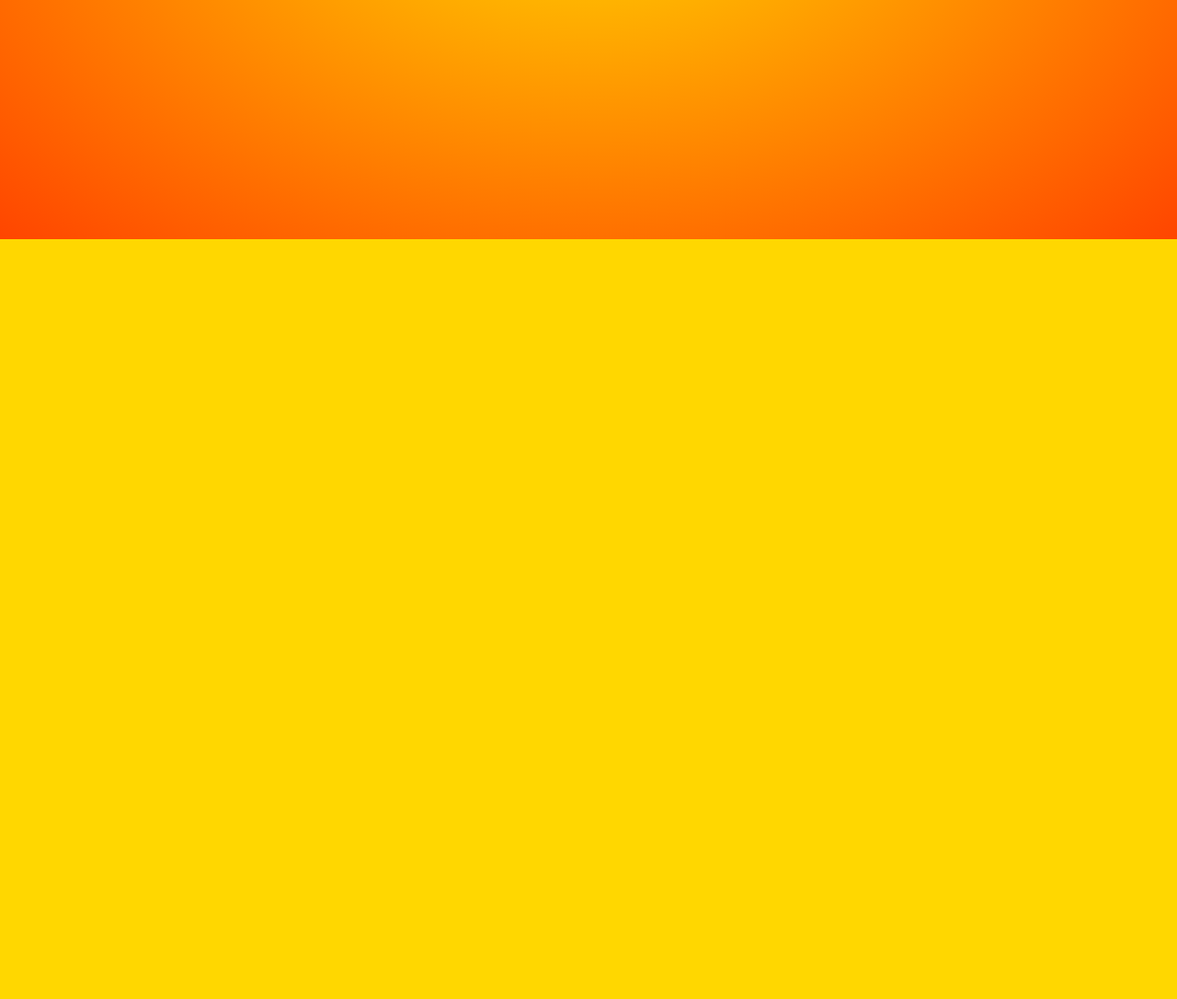
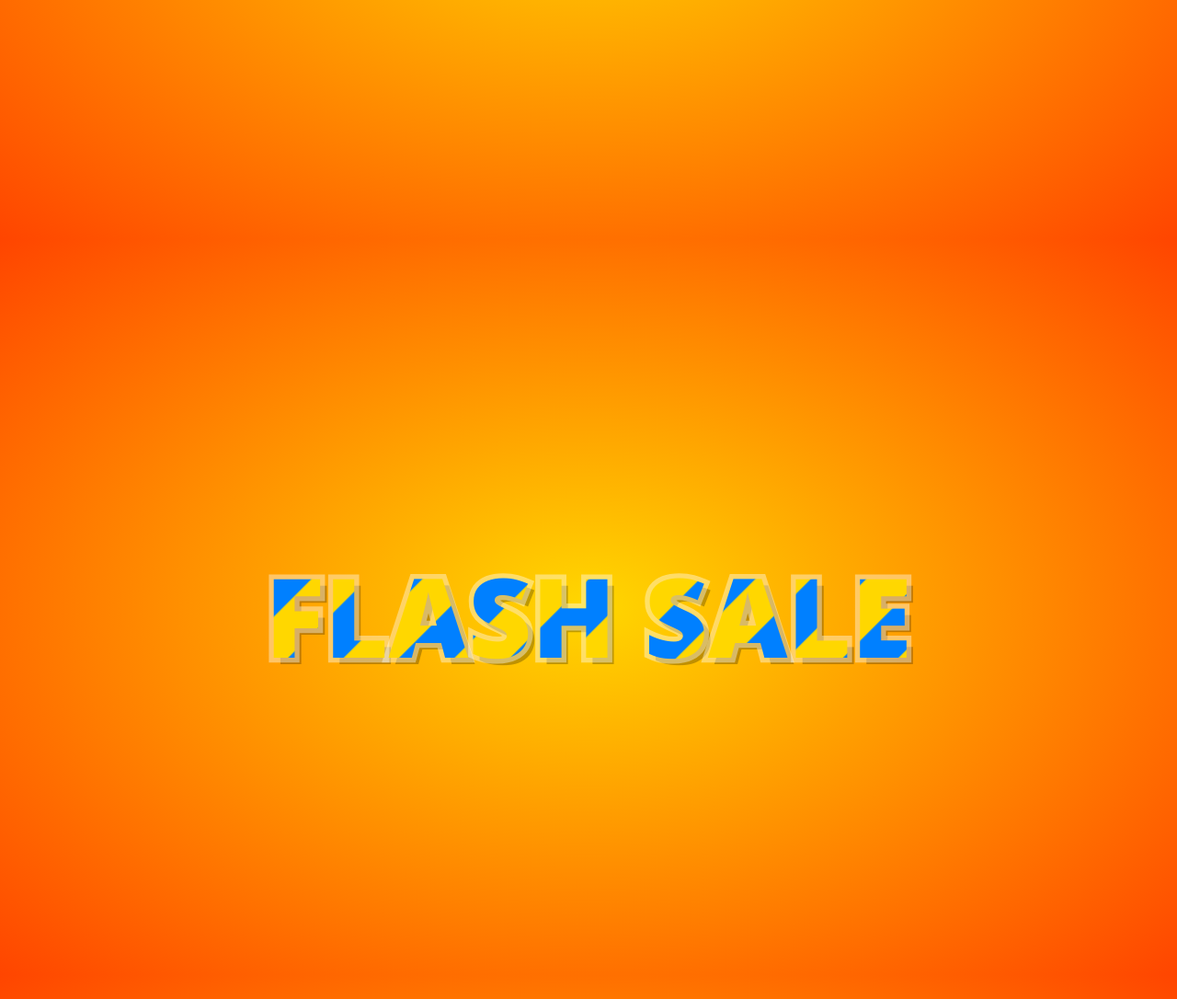
Before and after one commit to bkimmel/bkimmel.github.io, a plain HTML site: page svgtype/patternpath/index.html in a window 1280 px wide. Shown: the part 540-1626 px from the top of the page at 92% size. Before the commit the page ends 800 px from the top, so only its background shows below. Drawn offline with nearby package versions, Linux system fonts and the light colour scheme.

Commit message:
flash sale example

```diff
--- a/svgtype/patternpath/index.html
+++ b/svgtype/patternpath/index.html
@@ -45,7 +45,7 @@
 				  fill="hsl(210,100%,50%)"></rect>
 
 			<g stroke="rgba(255,255,255,.4)"
-			   stroke-width="20">
+			   stroke-width="10">
 			  <path d="M25,0 25,100"
 					></path>
 			</g>
@@ -76,6 +76,73 @@
 					></circle>
 		  </g>
 		</svg>
+		<svg viewBox="0 0 600 300">
+			<!-- Symbol with text -->
+		  <symbol id="s-text-gold">
+			<text text-anchor="middle"
+				  x="50%" y="50%" dy=".35em"
+				  class="text--line"
+				  >
+			  Flash Sale
+			</text>
+		  </symbol>
+
+		  <!-- Clippath -->
+		  <clippath id="cp-text-gold">
+			<text text-anchor="middle"
+				  x="50%" y="50%" dy=".35em"
+				  class="text--line"
+				  >
+			  Flash Sale
+			</text>
+		  </clippath>
+
+		    <!-- DIFFERENT PATTERN -->
+			<pattern
+				   id="p-lines-gold"
+				   width="40"
+				   height="50"
+				   viewBox="0 0 40 50"
+				   patternUnits="userSpaceOnUse"
+				   >
+			<rect
+				  width="100%"
+				  height="100%"
+				  fill="hsl(210,100%,50%)"></rect>
+
+			<g stroke="gold"
+			   stroke-width="20">
+			  <path d="M25,0 25,100"
+					></path>
+			</g>
+
+		  </pattern>
+
+
+			<!-- Symbol for shadow -->
+		  <use xlink:href="#s-text-gold"
+			   class="text-copy--shadow"></use>
+
+		  <!-- Symbol for stroke -->
+		  <use xlink:href="#s-text-gold"
+			   class="text-copy-stroke"></use>
+
+		  <!-- Group with clippath -->
+		  <g clip-path="url(#cp-text-gold)">
+			<!-- Content for filling text -->
+			<circle r="70%"
+					cx="300"
+					cy="150"
+					class="c-fill--color"
+					></circle>
+			<circle r="70%"
+					cx="300"
+					cy="150"
+					class="c-fill"
+					></circle>
+		  </g>
+
+		</svg>
         <script src="scripts/main.js"></script>
 
 </body>
--- a/svgtype/patternpath/styles/main.css
+++ b/svgtype/patternpath/styles/main.css
@@ -24,6 +24,25 @@
   transform: rotate(32deg);
 }
 
+/* SET 1 Changes: */
+
+svg:nth-child(2) {
+	font: .5em/1 Open Sans, Impact;
+}
+
+svg:nth-child(2) .text-copy-stroke {
+  fill: none;
+  stroke: rgba(255,255,255,.4);
+  stroke-width: 5px;
+}
+
+svg:nth-child(2) .c-fill {
+  fill: url(#p-lines-gold);
+  -webkit-transform: rotate(45deg);
+  -ms-transform: rotate(45deg);
+  transform: rotate(45deg);
+}
+
 /* Fix for firefox */
 .r-fill--color {
   fill: #1a8cff;
@@ -37,13 +56,13 @@ html, body {
 body {
   background: gold -webkit-radial-gradient(#ffd700, #ff4500);
   background: gold radial-gradient(#ffd700, #ff450);
-  font: 10em/1 Open Sans, Impact;
+  font: 7em/1 Open Sans, Impact;
   text-transform: uppercase;
   margin: 0;
 }
 
 svg {
-  position: absolute;
-  width: 100%;
-  height: 100%;
+  position: relative;
+  width: 100vw;
+  height: 100vh;
 }
```
